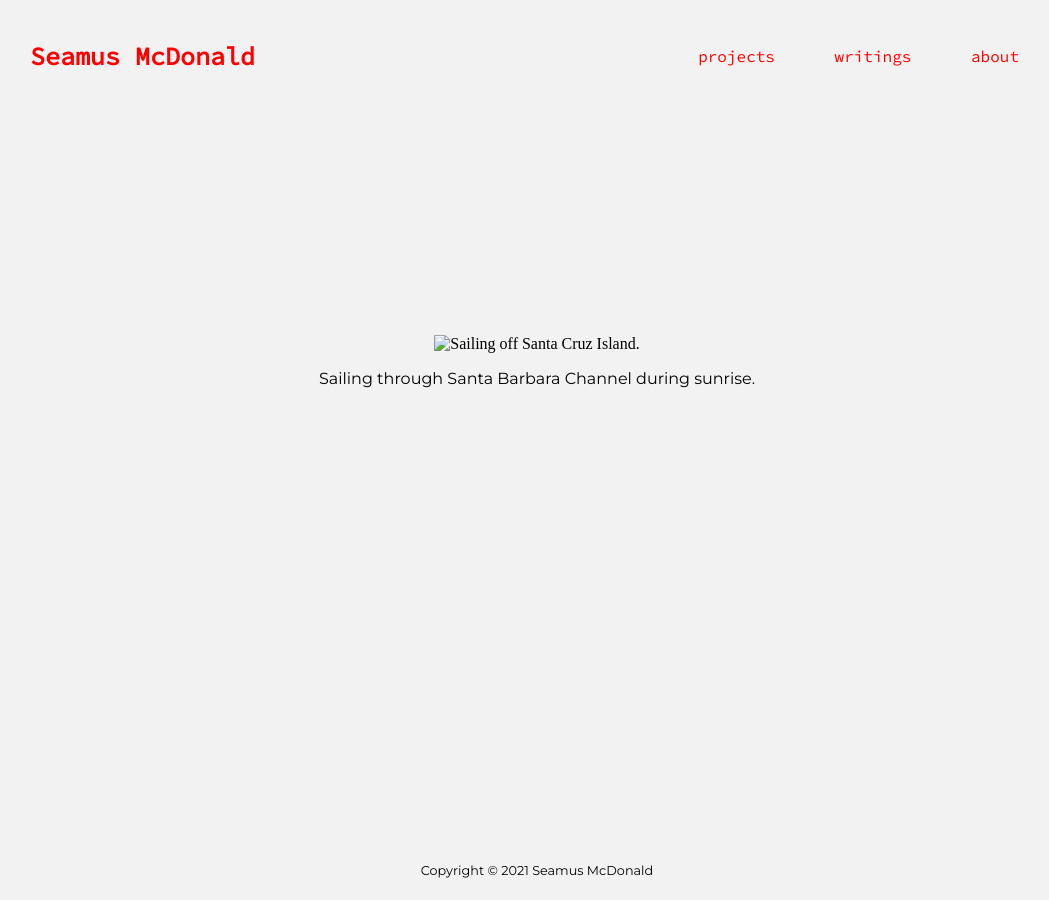
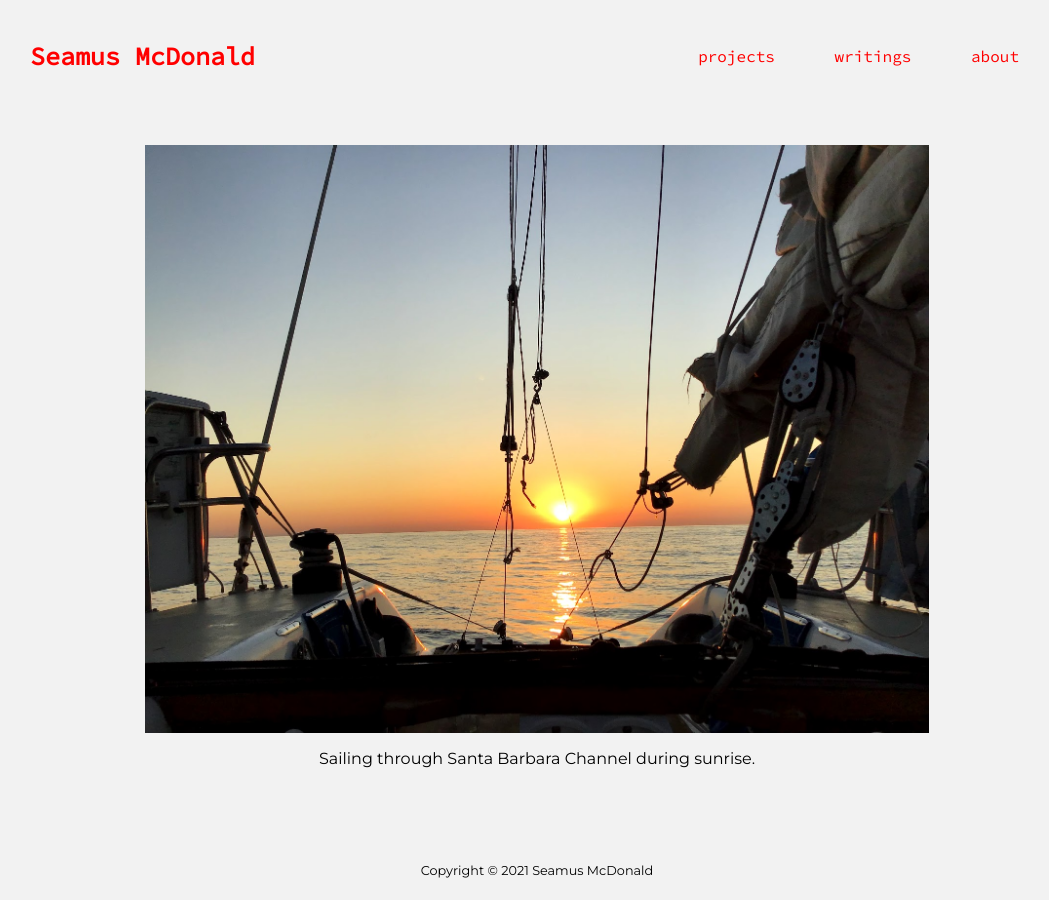
Before and after one commit to z-z-z-z-z-z-z-z-z-z-z-z-z-z-z-z-z-z-z-z/pseamusmcdonald.github.io, a Jekyll site: the page built from docs/index.html, in a window 1280 px wide. Shown: the whole page, without its empty margins (103-1152 px from the left). Built offline with Jekyll 4.4.1, drawn with Linux system fonts in a browser that asks for light colours.

Commit message:
image update

```diff
--- a/docs/index.html
+++ b/docs/index.html
@@ -74,7 +74,7 @@
 		</nav>
 	</header>
 	<main>
-		<img src="./data/IMG_0088.jpg" alt="Sailing off Santa Cruz Island." class="mainImg"></img>
+		<img src="./assets/IMG_0088.jpg" alt="Sailing off Santa Cruz Island." class="mainImg"></img>
 		<p>Sailing through Santa Barbara Channel during sunrise.</p>
 	</main>
 	<footer>
```
